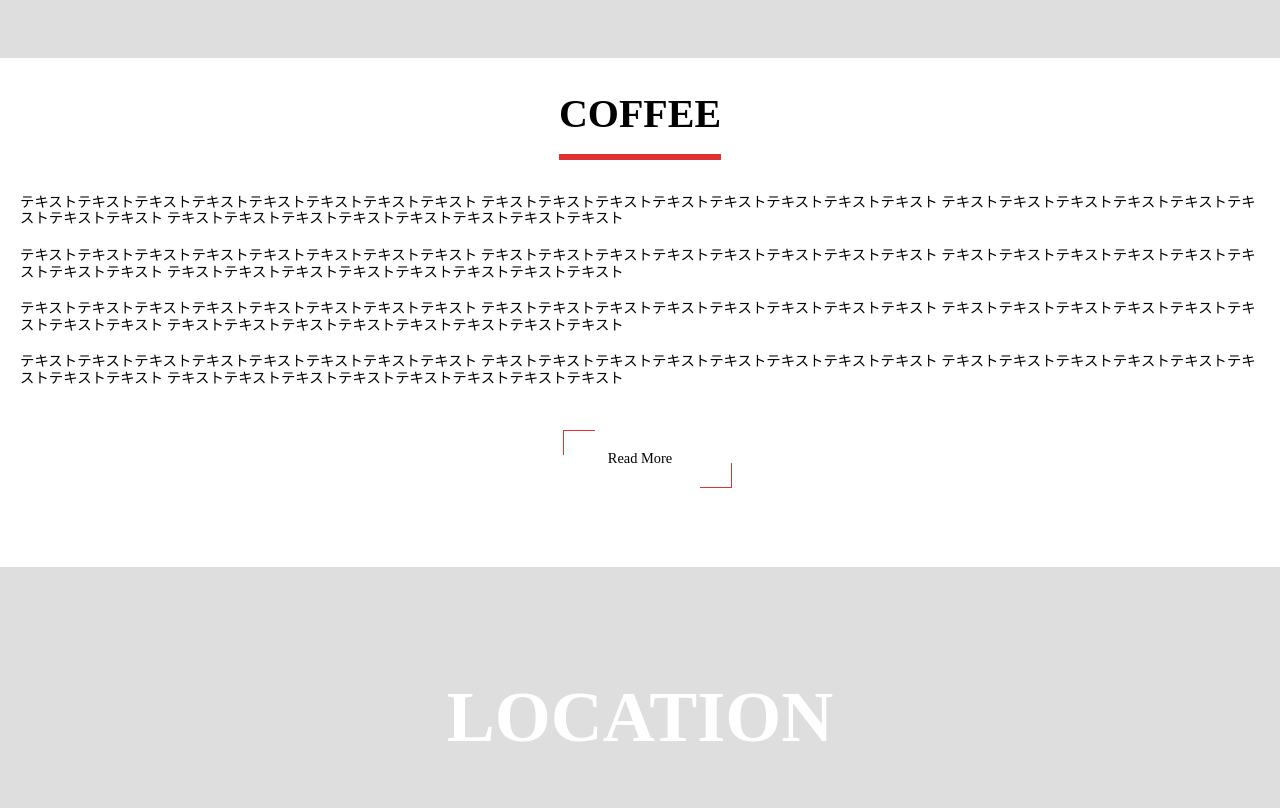
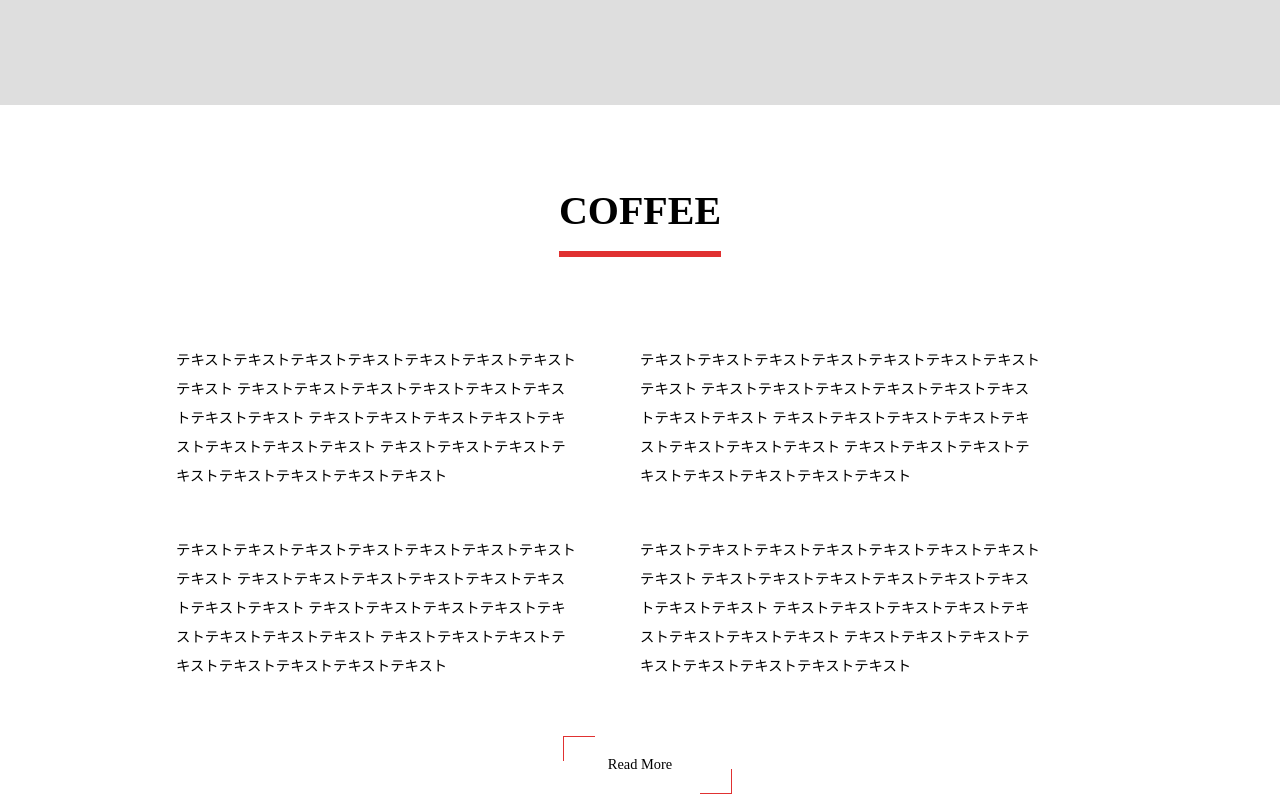
Before and after one commit to Kanno95/experiment, a website: page revision.html in a window 1280 px wide. Shown: the part 1970-2778 px from the top of the page. Drawn offline with Linux system fonts and the light colour scheme; some packages are replaced by stand-ins of ours.

Commit message:
レスポンシブ作成

```diff
--- a/revision.html
+++ b/revision.html
@@ -185,7 +185,7 @@
                 </div>
                 <div class="coffee__about">
                     <div class="coffee__about__box">
-                        <p class="coffee__about__box__text">
+                        <p class="coffee__about__box__text1">
                             テキストテキストテキストテキストテキストテキストテキストテキスト
                             テキストテキストテキストテキストテキストテキストテキストテキスト
                             テキストテキストテキストテキストテキストテキストテキストテキスト
@@ -193,7 +193,7 @@
                         </p>
                     </div>
                     <div class="coffee__about__box">
-                        <p class="coffee__about__box__text">
+                        <p class="coffee__about__box__text2">
                             テキストテキストテキストテキストテキストテキストテキストテキスト
                             テキストテキストテキストテキストテキストテキストテキストテキスト
                             テキストテキストテキストテキストテキストテキストテキストテキスト
@@ -201,7 +201,7 @@
                         </p>
                     </div>
                     <div class="coffee__about__box">
-                        <p class="coffee__about__box__text">
+                        <p class="coffee__about__box__text3">
                             テキストテキストテキストテキストテキストテキストテキストテキスト
                             テキストテキストテキストテキストテキストテキストテキストテキスト
                             テキストテキストテキストテキストテキストテキストテキストテキスト
@@ -209,7 +209,7 @@
                         </p>
                     </div>
                     <div class="coffee__about__box">
-                        <p class="coffee__about__box__text">
+                        <p class="coffee__about__box__text4">
                             テキストテキストテキストテキストテキストテキストテキストテキスト
                             テキストテキストテキストテキストテキストテキストテキストテキスト
                             テキストテキストテキストテキストテキストテキストテキストテキスト
--- a/src/scss/assets/css/style2.scss
+++ b/src/scss/assets/css/style2.scss
@@ -129,6 +129,7 @@ body {
     &__box {
         margin-top: 20px;
         font-size: 1.44rem;
+        line-height: 2;
         &:first-child {
             margin-top: 0;
         }
@@ -180,7 +181,7 @@ body {
     margin-left: 16px;
     margin-right: 16px;
     font-size: 1.44rem;
-    line-height: 30px;
+    line-height: 2;
 }
 .footer {
     text-align: center;
@@ -198,11 +199,26 @@ body {
         height: 300px;
         font-size: 7.2rem;
     }
+    .menu__til {
+        margin-top: 20px;
+    }
+    .about__til {
+        margin-top: 149.5px;
+    }
+    .location__til {
+        margin-top: 150px;
+    }
     .sub-til {
         font-size: 4rem;
         &__text {
             padding-bottom: 17px;
         }
+    }
+    .about__sub-til {
+        margin-top: 83px;
+    }
+    .location__sub-til {
+        margin-top: 83px;
     }
     .menu {
         display: flex;
@@ -218,4 +234,41 @@ body {
             width: 50%;
         }
     }
+    .coffee__about {
+        margin-top: 89px;
+        margin-left: 176px;
+        margin-right: 176px;
+        display: flex;
+        flex-wrap: wrap;
+        &__box {
+            width: 50%;
+            margin-top: 0;
+            &__text1 {
+                margin-right: 61px;
+            }
+            &__text2 {
+                margin-right: 61px;
+            }
+            &__text3 {
+                margin-top: 46px;
+                margin-right: 61px;
+            }
+            &__text4 {
+                margin-top: 46px;
+                margin-right: 61px;
+            }
+        }
+    }
+    .about__button {
+        margin-top: 55px;
+    }
+    .map {
+        margin-top: 73px;
+        margin-left: 156px;
+        margin-right: 156px;
+    }
+    .address {
+        margin-left: 156px;
+        margin-right: 156px;
+    }
 }
```
Also changed, not shown: dist/assets/css/style2.css.
